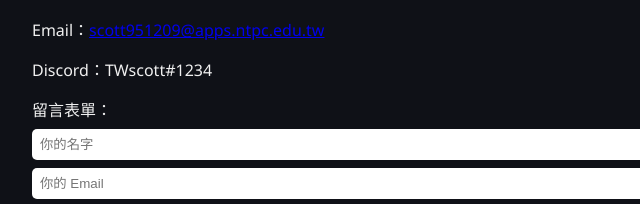
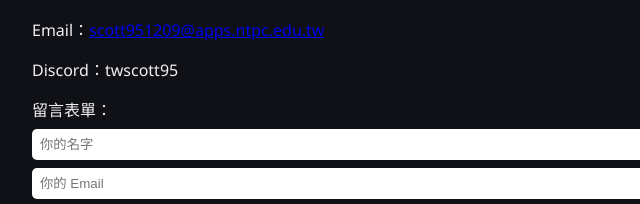
Before and after one commit to TWscott95/-TWscott-website, a plain HTML site: page index.html in a window 1280 px wide. Shown: the part 468-672 px from the top of the page, 158-798 px from the left. Drawn offline with Linux system fonts and the light colour scheme.

Commit message:
index.html

```diff
--- a/index.html
+++ b/index.html
@@ -85,7 +85,7 @@
   <section id="contact">
     <h2>聯絡方式</h2>
     <p>Email：<a href="mailto:scott@example.com">scott951209@apps.ntpc.edu.tw</a></p>
-    <p>Discord：TWscott#1234</p>
+    <p>Discord：twscott95</p>
     <form>
       <label>留言表單：</label><br/>
       <input type="text" placeholder="你的名字" required />
```
